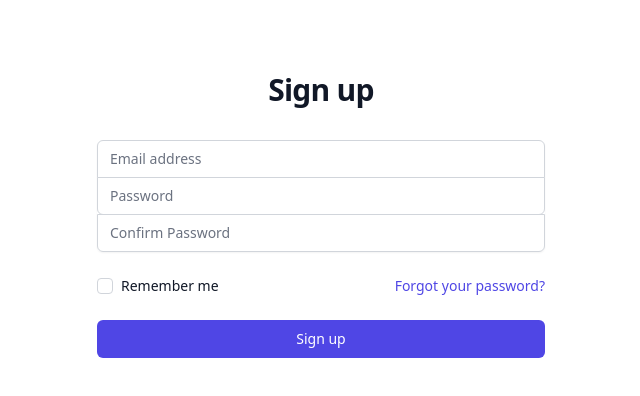
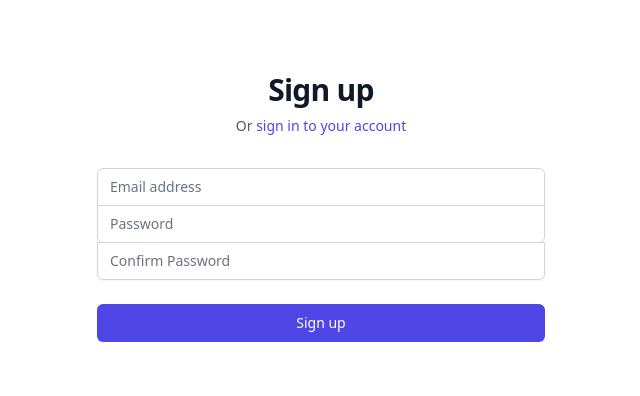
Before and after one commit to unko-chan/btschoolofmusic, a React (Create React App) app: page /signup in a window 1280 px wide. Shown: the top 396 px of the page, without its empty margins (319-959 px from the left). Built offline with nearby package versions, Linux system fonts and the light colour scheme; no server answers.

Commit message:
Add login route

```diff
--- a/src/components/Signup.js
+++ b/src/components/Signup.js
@@ -1,5 +1,6 @@
 import React, { useRef, useState } from "react";
 import { useAuth } from "../contexts/AuthContext";
+import { Link } from "react-router-dom";
 
 export default function Signup() {
   const emailRef = useRef();
@@ -21,7 +22,7 @@ export default function Signup() {
     try {
       setError("");
       setLoading(true);
-      signup(emailRef.current.value, passwordRef.current.value);
+      await signup(emailRef.current.value, passwordRef.current.value);
     } catch {
       setError("Failed to create an account");
     }
@@ -36,6 +37,15 @@ export default function Signup() {
             <h2 className="mt-6 text-center text-3xl font-bold tracking-tight text-gray-900">
               Sign up
             </h2>
+            <p className="mt-2 text-center text-sm text-gray-600">
+              Or{" "}
+              <a
+                href="#"
+                className="font-medium text-indigo-600 hover:text-indigo-500"
+              >
+                <Link to="/login">sign in to your account</Link>
+              </a>
+            </p>
             {error && (
               <div
                 class="p-4 mb-4 text-sm text-red-700 bg-red-100 rounded-lg dark:bg-red-200 dark:text-red-800"
@@ -97,32 +107,6 @@ export default function Signup() {
               </div>
             </div>
 
-            <div className="flex items-center justify-between">
-              <div className="flex items-center">
-                <input
-                  id="remember-me"
-                  name="remember-me"
-                  type="checkbox"
-                  className="h-4 w-4 rounded border-gray-300 text-indigo-600 focus:ring-indigo-500"
-                />
-                <label
-                  htmlFor="remember-me"
-                  className="ml-2 block text-sm text-gray-900"
-                >
-                  Remember me
-                </label>
-              </div>
-
-              <div className="text-sm">
-                <a
-                  href="#"
-                  className="font-medium text-indigo-600 hover:text-indigo-500"
-                >
-                  Forgot your password?
-                </a>
-              </div>
-            </div>
-
             <div>
               <button
                 disabled={loading}
```
